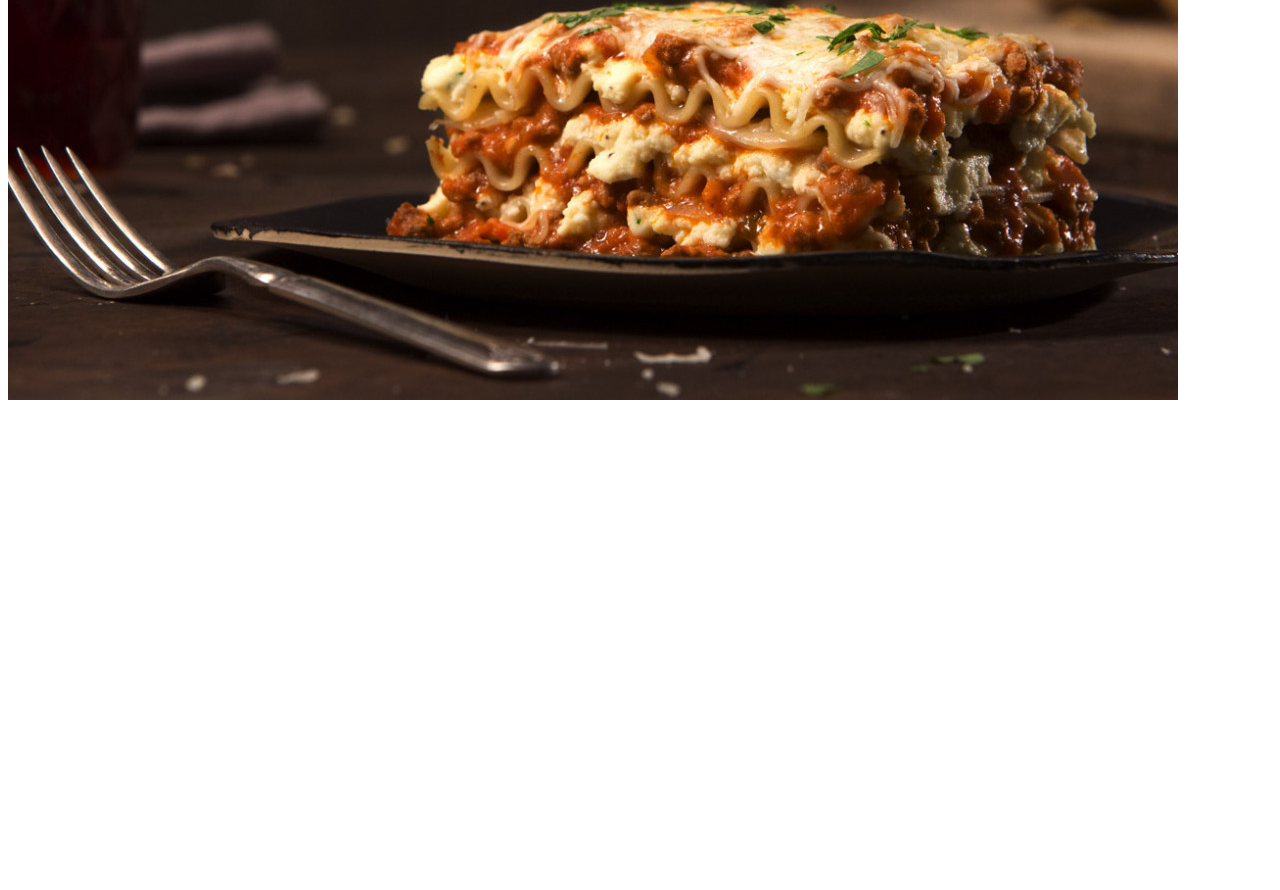
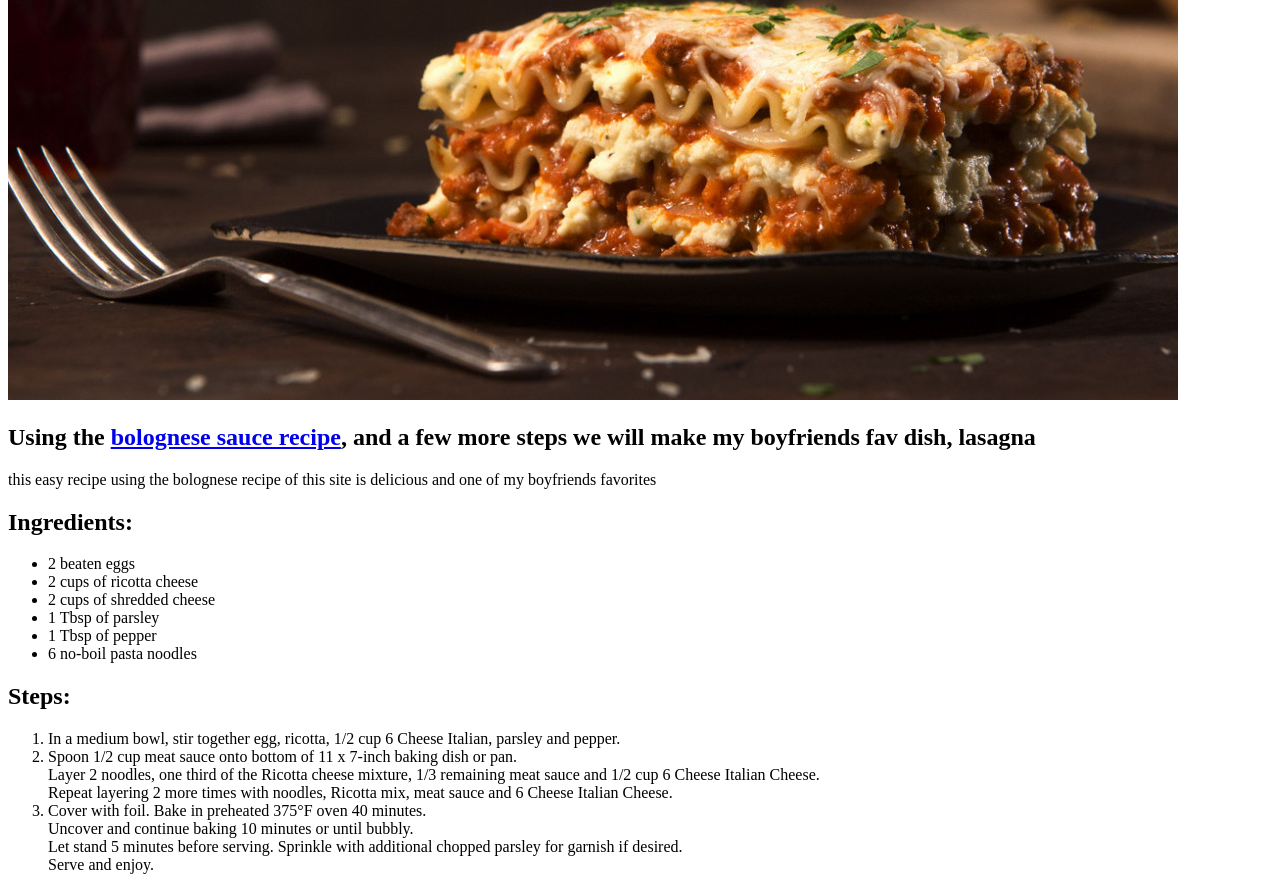
Before and after one commit to Mauro-Mag/odin-recipes, a plain HTML site: page recipes/lasagna.html in a window 1280 px wide. Shown: the part 310-1200 px from the top of the page. Before the commit the page ends 800 px from the top, so only its background shows below. Drawn offline with Linux system fonts and the light colour scheme.

Commit message:
add steps for lasagna.html

```diff
--- a/recipes/lasagna.html
+++ b/recipes/lasagna.html
@@ -8,5 +8,27 @@
         <h1>Lasagna recipe</h1>
         <h2>Disclaimer: for this recipe you will need the <a href="bolognese-sauce.html">bolognese sauce recipe</a></h2>
         <img src="../images/lasagna.jpg" alt="a plate with a lasagna and a fork">
-    </body>
+        <h2>Using the <a href="bolognese-sauce.html">bolognese sauce recipe</a>, and a few more steps we will make my boyfriends fav dish, lasagna</h2>
+        <p>this easy recipe using the bolognese recipe of this site is delicious and one of my boyfriends favorites</p>
+        <h2>Ingredients:</h2>
+        <ul>
+            <li>2 beaten eggs</li>
+            <li>2 cups of ricotta cheese</li>
+            <li>2 cups of shredded cheese</li>
+            <li>1 Tbsp of parsley</li>
+            <li>1 Tbsp of pepper</li>
+            <li>6 no-boil pasta noodles</li>
+        </ul>
+        <h2>Steps:</h2>
+        <ol>
+            <li>In a medium bowl, stir together egg, ricotta, 1/2 cup 6 Cheese Italian, parsley and pepper.</li>
+            <li>Spoon 1/2 cup meat sauce onto bottom of 11 x 7-inch baking dish or pan.<br>
+                Layer 2 noodles, one third of the Ricotta cheese mixture, 1/3 remaining meat sauce and 1/2 cup 6 Cheese Italian Cheese.<br>
+                 Repeat layering 2 more times with noodles, Ricotta mix, meat sauce and 6 Cheese Italian Cheese.</li>
+            <li>Cover with foil. Bake in preheated 375°F oven 40 minutes.<br>
+                Uncover and continue baking 10 minutes or until bubbly.<br>
+                Let stand 5 minutes before serving. Sprinkle with additional chopped parsley for garnish if desired.<br>
+                Serve and enjoy.</li>
+        </ol>
+        </body>
 </html>
```
